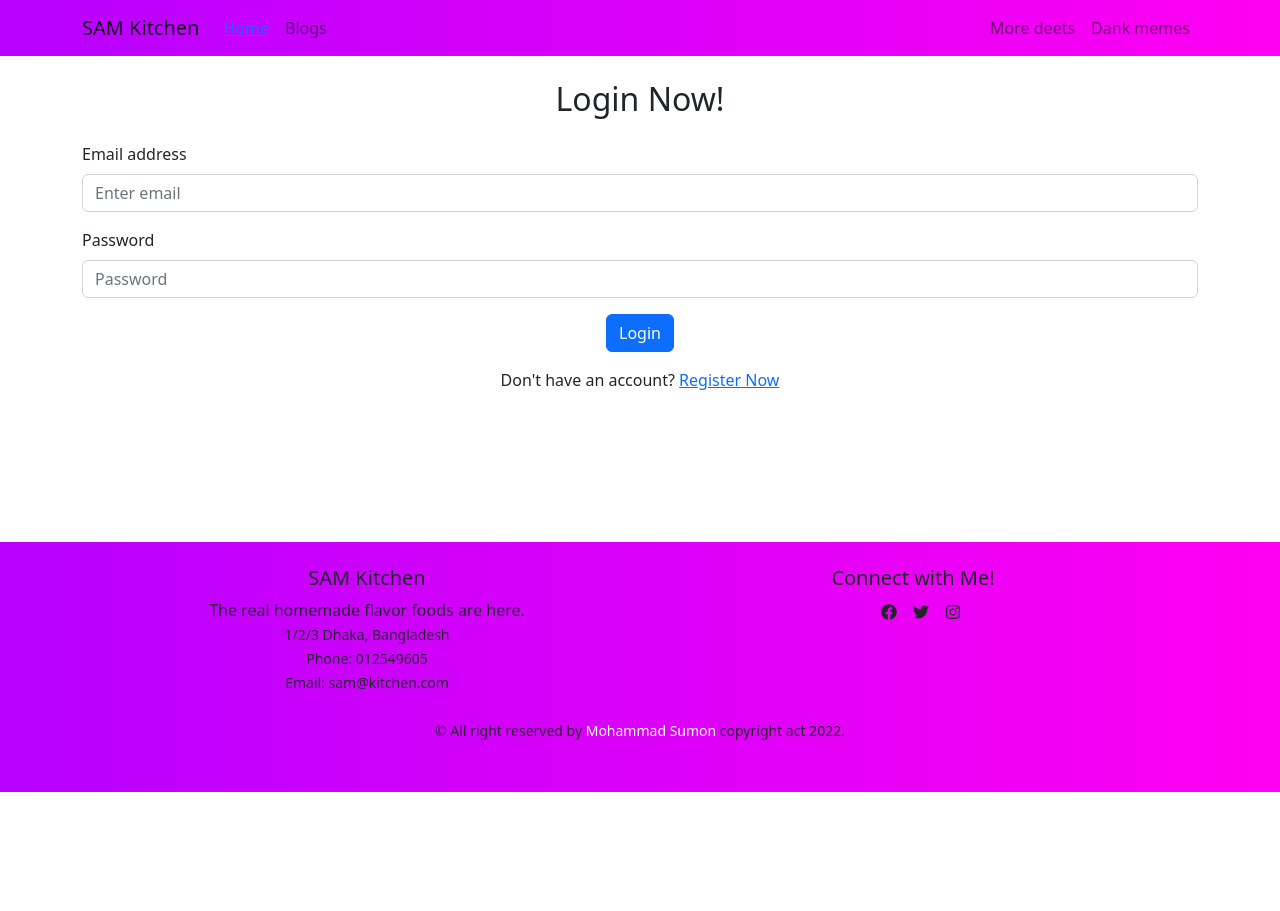
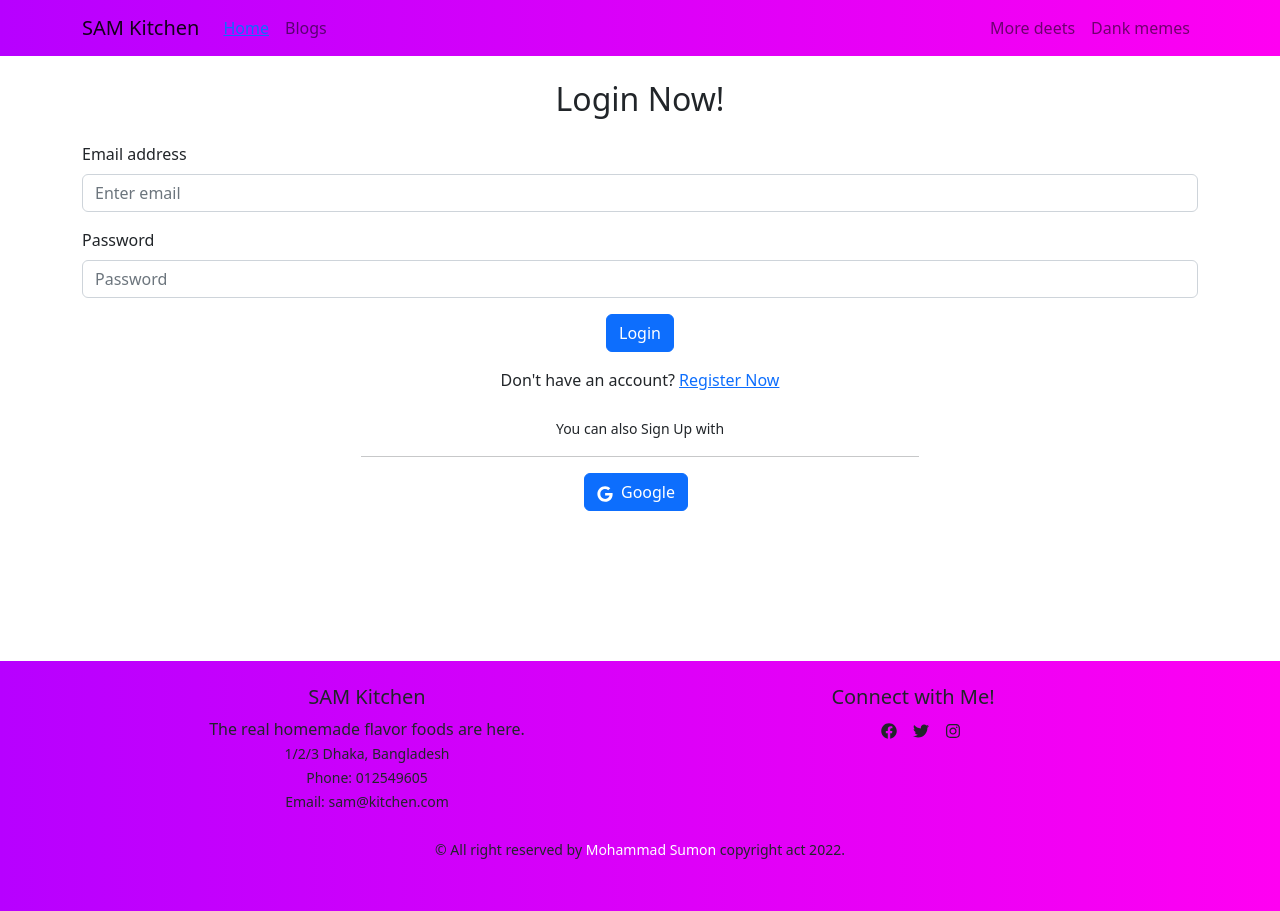
Before and after one commit to mohammad-sumon/my-eleventh-assignment-client, a React (Create React App) app: page /login in a window 1280 px wide. Before the commit the page ends 800 px from the top, so only its background shows below. Built offline with nearby package versions, Linux system fonts and the light colour scheme.

Commit message:
login and register and google sign in method added

```diff
--- a/src/contexts/AuthProvider/AuthProvider.js
+++ b/src/contexts/AuthProvider/AuthProvider.js
@@ -1,5 +1,11 @@
 import React, { createContext, useState } from "react";
-import { createUserWithEmailAndPassword, getAuth } from "firebase/auth";
+import {
+  createUserWithEmailAndPassword,
+  getAuth,
+  signInWithEmailAndPassword,
+  signInWithPopup,
+  signOut,
+} from "firebase/auth";
 import app from "../../firebase/firebase.config";
 
 export const AuthContext = createContext();
@@ -9,11 +15,23 @@ const AuthProvider = ({ children }) => {
   const [user, setUser] = useState(null);
   const [loading, setLoading] = useState(true);
 
+  const googleSignIn = (googleProvider) => {
+    return signInWithPopup(auth, googleProvider);
+  };
+
   const createUser = (email, password) => {
     return createUserWithEmailAndPassword(auth, email, password);
   };
 
-  const authInfo = { createUser, user, loading };
+  const signIn = (email, password) => {
+    return signInWithEmailAndPassword(auth, email, password);
+  }
+
+  const logOut = () => {
+    return signOut(auth);
+  }
+
+  const authInfo = { createUser, user, setUser, loading, googleSignIn, signIn, logOut };
 
   return (
     <AuthContext.Provider value={authInfo}>{children}</AuthContext.Provider>
--- a/src/pages/Login/Login/Login.js
+++ b/src/pages/Login/Login/Login.js
@@ -1,21 +1,62 @@
-import React, { useState } from "react";
+import { GoogleAuthProvider } from "firebase/auth";
+import React, { useContext, useState } from "react";
 import { Container } from "react-bootstrap";
 import Button from "react-bootstrap/Button";
 import Form from "react-bootstrap/Form";
 import { Link } from "react-router-dom";
+import { AuthContext } from "../../../contexts/AuthProvider/AuthProvider";
+import { FaGoogle } from "react-icons/fa";
 
 const Login = () => {
-    const [error, setError] = useState('');
+  const { googleSignIn, signIn, setUser } = useContext(AuthContext);
+  const [error, setError] = useState("");
 
+  const googleProvider = new GoogleAuthProvider();
+
+  const handleSubmit = (event) => {
+    event.preventDefault();
+
+    const form = event.target;
+    const email = form.email.value;
+    const password = form.password.value;
+    console.log(email, password);
+
+    signIn(email, password)
+      .then((result) => {
+        const user = result.user;
+        console.log(user);
+        form.reset();
+        setError("");
+        alert("Successfully Login");
+        // navigate(from, {replace: true});
+      })
+      .catch((error) => {
+        console.error(error);
+        setError(error.message);
+      });
+  };
+
+  const handleGoogleSignIn = () => {
+    googleSignIn(googleProvider)
+      .then((result) => {
+        const user = result.user;
+        setUser(user);
+        console.log(user);
+        // navigate(from, {replace: true});
+      })
+      .catch((error) => {
+        console.error(error);
+      });
+  };
 
   return (
     <div>
       <Container>
         <h2 className="my-4 text-center">Login Now!</h2>
-        <Form>
+        <Form onSubmit={handleSubmit}>
           <Form.Group className="mb-3" controlId="formBasicEmail">
             <Form.Label>Email address</Form.Label>
-            <Form.Control type="email" name="email" placeholder="Enter email" />
+            <Form.Control type="email" name="email" placeholder="Enter email" required/>
           </Form.Group>
 
           <Form.Group className="mb-3" controlId="formBasicPassword">
@@ -24,18 +65,32 @@ const Login = () => {
               type="password"
               name="password"
               placeholder="Password"
+              required
             />
           </Form.Group>
           <Form.Group className="mb-3" controlId="formBasicCheckbox">
-          <Form.Text className="text-danger d-block">
-            {error}
-          </Form.Text>
+            <Form.Text className="text-danger d-block">{error}</Form.Text>
           </Form.Group>
           <div className="text-center">
             <Button className="mb-3" variant="primary" type="submit">
               Login
             </Button>
-            <p>Don't have an account? <Link to='/register'>Register Now</Link> </p>
+            <p>
+              Don't have an account? <Link to="/register">Register Now</Link>{" "}
+            </p>
+          </div>
+
+          <div className="text-center mt-4">
+            <p>
+              <small>You can also Sign Up with</small>
+            </p>
+            <hr className="w-50 mx-auto" />
+            <button
+              onClick={handleGoogleSignIn}
+              className="me-2 btn btn-primary"
+            >
+              <FaGoogle className="me-2"></FaGoogle>Google
+            </button>
           </div>
         </Form>
       </Container>
--- a/src/pages/Login/Register/Register.js
+++ b/src/pages/Login/Register/Register.js
@@ -42,7 +42,7 @@ const Register = () => {
         <Form  onSubmit={handleSubmit}>
           <Form.Group className="mb-3" controlId="formBasicEmail">
             <Form.Label>Your Name</Form.Label>
-            <Form.Control type="text" name="name" placeholder="Enter name" />
+            <Form.Control type="text" name="name" placeholder="Enter name" required/>
           </Form.Group>
 
           <Form.Group className="mb-3" controlId="formBasicEmail">
@@ -56,7 +56,7 @@ const Register = () => {
 
           <Form.Group className="mb-3" controlId="formBasicEmail">
             <Form.Label>Email address</Form.Label>
-            <Form.Control type="email" name="email" placeholder="Enter email" />
+            <Form.Control type="email" name="email" placeholder="Enter email" required/>
           </Form.Group>
 
           <Form.Group className="mb-3" controlId="formBasicPassword">
@@ -65,6 +65,7 @@ const Register = () => {
               type="password"
               name="password"
               placeholder="Password"
+              required
             />
           </Form.Group>
           <Form.Group className="mb-3" controlId="formBasicCheckbox">
```
